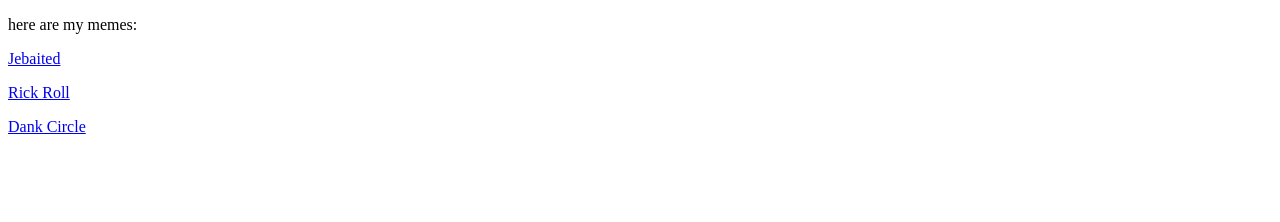
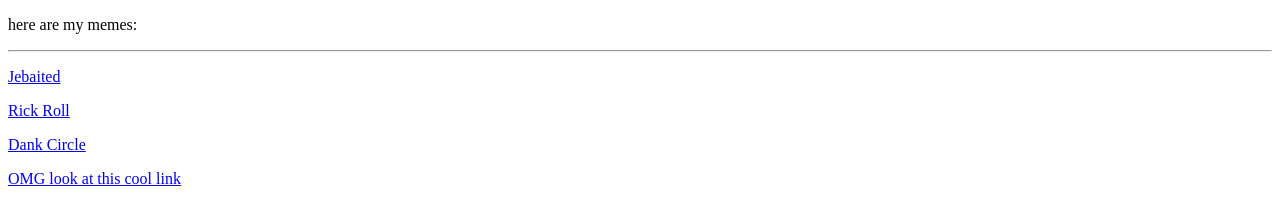
Before and after one commit to Mr-Cheeezz/Website, a plain HTML site: page memes.html in a window 1280 px wide. Drawn offline with Linux system fonts and the light colour scheme.

Commit message:
cool shit

```diff
--- a/css/global/main.scss
+++ b/css/global/main.scss
@@ -0,0 +1,4 @@
+p {
+    font-family: 'Times New Roman', Times, serif;
+    color: black;
+}
--- a/memes.html
+++ b/memes.html
@@ -3,13 +3,16 @@
 
 <head>
   <title>Mr_Cheeezz &bull; Memes</title>
+  <link rel="stylesheet" href="/css/global/main.css">
 </head>
 
 <body>
-    <p>here are my memes:</p>
+   <p>here are my memes:</p>
+   <hr>
    <p><a href="https://tf.mrcheeezz.com">Jebaited</a></p>
    <p><a href="https://rr.mrcheeezz.com">Rick Roll</a></p>
    <p><a href="https://www.twitch.tv/videos/891154354">Dank Circle</a></p>
+   <p><a href="https://cdn.7tv.app/emote/60b1560250b7256d88758203/4x.avif">OMG look at this cool link</a></p>
 </body>
 
 </html>
```
Also changed, not shown: css/global/main.css.
